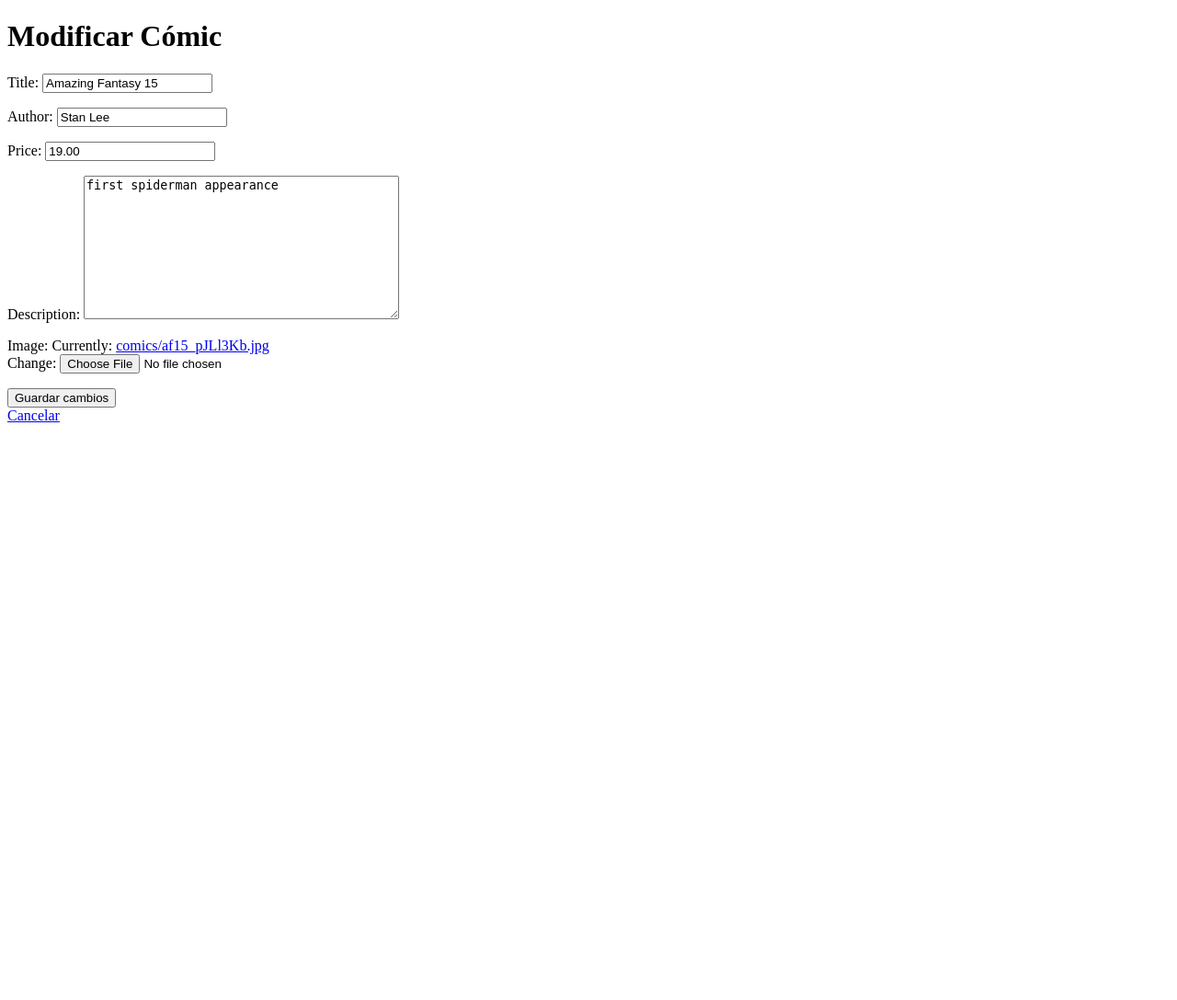
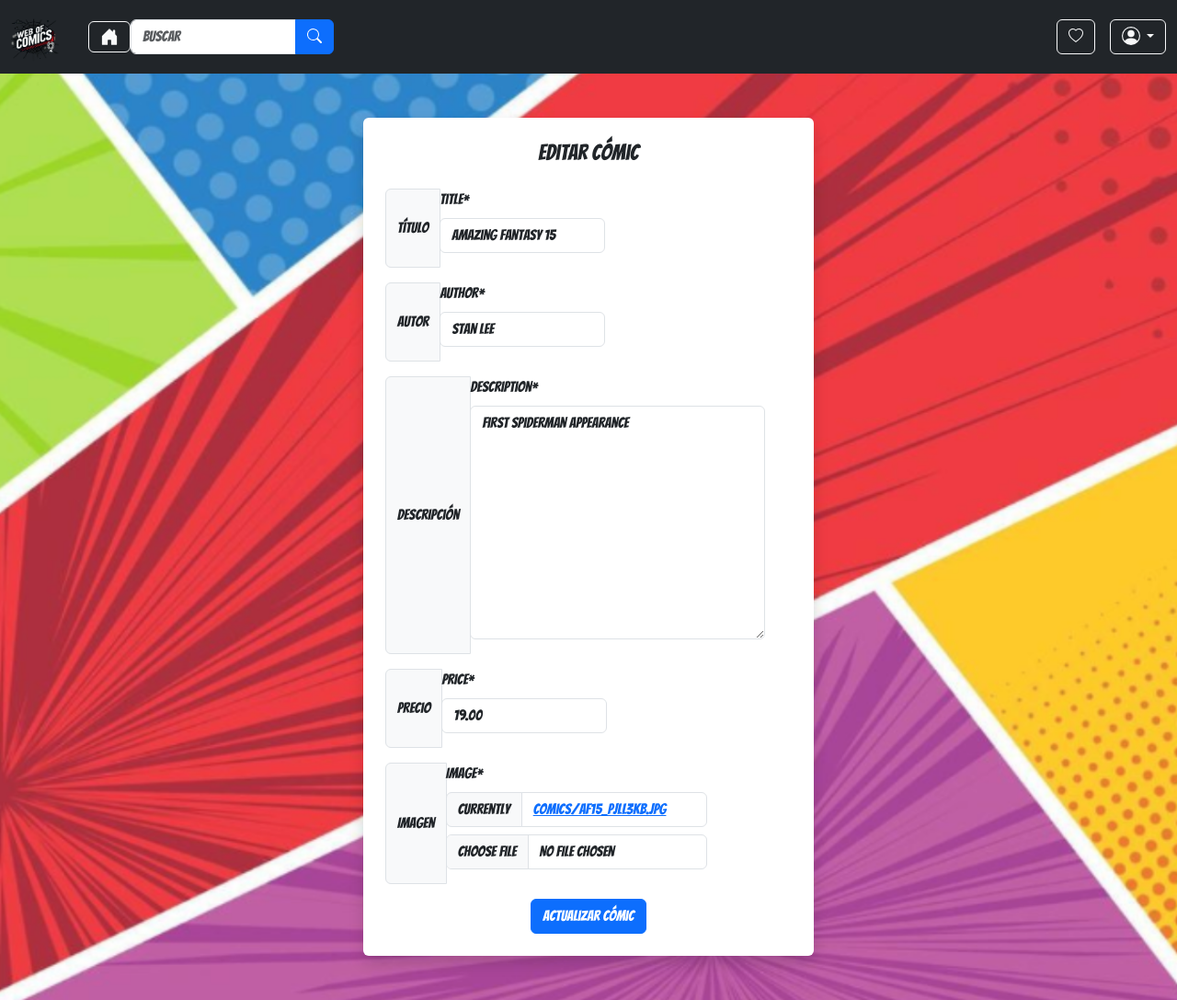
Before and after one commit to vector2202/webofcomics, a Django app: page /comic/6/update/ in a window 1280 px wide. Shown: the whole page at 92% size. Before the commit the page ends 459 px from the top, so only its background shows below. Run offline with Django 5.2, Linux system fonts and the light colour scheme; a user stored in the database is signed in; data comes from the database, SQL or seed files in the repository; both versions use the stored data as it was after the commit; some libraries are stand-ins or nearby versions; some web fonts are replaced.

Commit message:
Modificar y add integrados

```diff
--- a/webofcomics/comics/views.py
+++ b/webofcomics/comics/views.py
@@ -30,6 +30,8 @@ def register_comic(request):
     if request.method == 'POST':
         comic_form = ComicForm(request.POST, request.FILES)
         print(comic_form)
+        print(comic_form)
+        print("Form errors:", comic_form.errors)
         if comic_form.is_valid():
             print("Saving comic")
             comic = comic_form.save(commit=False)
@@ -38,7 +40,7 @@ def register_comic(request):
             return redirect('home')
     else:
         comic_form = ComicForm()
-    return render(request, 'comics/register_comic.html', {'comic': comic_form})
+    return render(request, 'comics/register_comic.html', {'form': comic_form})
 
 @login_required
 def update_comic(request, comic_id):
@@ -47,12 +49,15 @@ def update_comic(request, comic_id):
         return redirect('home')
     if request.method == 'POST':
         form = ComicForm(request.POST, request.FILES, instance=comic)
+        print("UPDATE")
+        print("Form errors:", form.errors)
+
         if form.is_valid():
             form.save()
             return redirect('comic_detail', comic_id=comic.id)
     else:
         form = ComicForm(instance=comic)
-    return render(request, 'update_comic.html', {'form': form, 'comic': comic})
+    return render(request, 'comics/update_comic.html', {'form': form, 'comic': comic})
 
 @login_required
 def delete_comic(request, comic_id):
--- a/webofcomics/templates/comics/update_comic.html
+++ b/webofcomics/templates/comics/update_comic.html
@@ -1,3 +1,5 @@
+{% load static %}
+{% load crispy_forms_tags %}
 <!DOCTYPE html>
 <html lang="es">
 
@@ -13,8 +15,7 @@
     rel="stylesheet">
 
 
-    <link rel="stylesheet" href="style.css">
-
+  <link rel="stylesheet" href="{% static 'home/style.css' %}">
 </head>
 
 <body class="bg-custom">
@@ -22,15 +23,14 @@
   <nav class="navbar navbar-expand-lg navbar-dark bg-dark">
     <div class="container-fluid">
       <a class="navbar-brand" href="#">
-                <img src="{% static 'images/logocomics.png' %}" alt="Logo" height="50"
-                    class="d-inline-block align-text-top">
+        <img src="{% static 'images/logocomics.png' %}" alt="Logo" height="50" class="d-inline-block align-text-top">
 
       </a>
       <!-- Botón de "Home" -->
       <button class="btn btn-outline-light d-flex align-items-center ms-3" type="button"
         onclick="window.location.href='/'">
-                <svg xmlns="http://www.w3.org/2000/svg" width="20" height="20" fill="currentColor"
-                    class="bi bi-house-door-fill" viewBox="0 0 16 16">
+        <svg xmlns="http://www.w3.org/2000/svg" width="20" height="20" fill="currentColor" class="bi bi-house-door-fill"
+          viewBox="0 0 16 16">
           <path
             d="M6.5 14.5v-3.505c0-.245.25-.495.5-.495h2c.25 0 .5.25.5.5v3.5a.5.5 0 0 0 .5.5h4a.5.5 0 0 0 .5-.5v-7a.5.5 0 0 0-.146-.354L13 5.793V2.5a.5.5 0 0 0-.5-.5h-1a.5.5 0 0 0-.5.5v1.293L8.354 1.146a.5.5 0 0 0-.708 0l-6 6A.5.5 0 0 0 1.5 7.5v7a.5.5 0 0 0 .5.5h4a.5.5 0 0 0 .5-.5" />
         </svg>
@@ -41,8 +41,8 @@
           <input type="text" name="q" class="form-control" placeholder="Buscar" aria-label="Buscar"
             aria-describedby="button-search" />
           <button class="btn btn-primary" type="button" id="button-search">
-                        <svg xmlns="http://www.w3.org/2000/svg" width="16" height="16" fill="currentColor"
-                            class="bi bi-search" viewBox="0 0 16 16">
+            <svg xmlns="http://www.w3.org/2000/svg" width="16" height="16" fill="currentColor" class="bi bi-search"
+              viewBox="0 0 16 16">
               <path
                 d="M11.742 10.344a6.5 6.5 0 1 0-1.397 1.398h-.001q.044.06.098.115l3.85 3.85a1 1 0 0 0 1.415-1.414l-3.85-3.85a1 1 0 0 0-.115-.1zM12 6.5a5.5 5.5 0 1 1-11 0 5.5 5.5 0 0 1 11 0" />
             </svg>
@@ -64,8 +64,8 @@
         <div class="dropdown ms-2">
           <button class="btn btn-outline-light dropdown-toggle" type="button" id="perfilDropdown"
             data-bs-toggle="dropdown" aria-expanded="false">
-                        <svg xmlns="http://www.w3.org/2000/svg" width="20" height="20" fill="currentColor"
-                            class="bi bi-person-circle" viewBox="0 0 16 16">
+            <svg xmlns="http://www.w3.org/2000/svg" width="20" height="20" fill="currentColor" class="bi bi-person-circle"
+              viewBox="0 0 16 16">
               <path d="M11 6a3 3 0 1 1-6 0 3 3 0 0 1 6 0" />
               <path fill-rule="evenodd"
                 d="M0 8a8 8 0 1 1 16 0A8 8 0 0 1 0 8m8-7a7 7 0 0 0-5.468 11.37C3.242 11.226 4.805 10 8 10s4.757 1.225 5.468 2.37A7 7 0 0 0 8 1" />
@@ -115,66 +115,54 @@
     </div>
   </nav>
 
-
   <!-- Contenedor -->
   <div class="main-container container my-5">
     <div class="d-flex justify-content-center align-items-center">
       <div class="login-box col-lg-5 bg-white rounded shadow p-4">
         <!-- Título del Formulario -->
         <div class="login-title text-center mb-4">
-                    <p class="h4 afacad-flux">Editar Comic</p>
+          <p class="h4 afacad-flux">Editar Cómic</p>
         </div>
         <!-- Formulario de Edición de Comic -->
-                <form>
+        <form method="post" enctype="multipart/form-data">
+          {% csrf_token %}
           <!-- Titulo del Comic -->
           <div class="input-group mb-3">
             <span class="input-group-text" id="title-label">Título</span>
-                        <input type="text" class="form-control" placeholder="Ingresa el Nuevo Título del Comic"
-                            aria-label="Titulo de Comic" aria-describedby="title-label" required />
+            {{ form.title|as_crispy_field }}
           </div>
-
 	  <!-- Autor -->
           <div class="input-group mb-3">
             <span class="input-group-text" id="author-label">Autor</span>
-                        <input type="text" class="form-control " placeholder="Ingresa el Nuevo Autor"
-                            aria-label="Nombre del Autor" aria-describedby="author-label" required />
+            {{ form.author|as_crispy_field }}
+          </div>
+	  <!-- Descripción -->
+          <div class="input-group mb-3">
+            <span class="input-group-text" id="description-label">Descripción</span>
+            {{ form.description|as_crispy_field }}
+          </div>
+          <!-- Precio -->
+          <div class="input-group mb-3">
+            <span class="input-group-text" id="price-label">Precio</span>
+            {{ form.price|as_crispy_field }}
+          </div>
+          <!-- Imagen del Comic -->
+          <div class="input-group mb-3">
+            <span class="input-group-text" id="image-label">Imagen</span>
+            {{ form.image|as_crispy_field }}
           </div>
 
-                    <!-- Precio -->
-                    <div class="input-group mb-3">
-                        <span class="input-group-text" id="price-label">$</span>
-                        <input type="text" class="form-control " placeholder="Ingresa el Nuevo precio del Comic"
-                            aria-label="Precio del Comic" aria-describedby="price-label" required />
+          <!-- Botón de Actualización -->
+          <div class="d-flex justify-content-center">
+            <button type="submit" class="btn btn-primary">Actualizar Cómic</button>
           </div>
-
-                    <!-- Descripcion -->
-                    <div class="input-group mb-3">
-                        <span class="input-group-text" id="desc-label">Descripción</span>
-                        <!-- <input
-                            type="text"
-                            class="form-control "
-                            placeholder="Ingresa una descripción"
-                            aria-label="Descripcion del comic"
-                            aria-describedby="desc-label" required /> -->
-                        <textarea class="form-control" placeholder="Ingresa la nueva descripción"
-                            aria-label="Descripcion del comic" aria-describedby="desc-label" required></textarea>
-                    </div>
-
-                    <!-- Imagen del Comic -->
-                    <div class="input-group mb-3">
-                        <span class="input-group-text" id="img-label">Imagen</span>
-                        <input type="file" class="form-control" placeholder="Ingresa la Nueva imagen"
-                            aria-label="Imagen del Comic" aria-describedby="img-label" required />
-                    </div>
-
-                    <button class="btn btn-success w-100">Confirmar Edición</button>
         </form>
       </div>
     </div>
   </div>
 
-    <!-- Bootstrap JS -->
-    <script src="https://cdn.jsdelivr.net/npm/bootstrap@5.3.0/dist/js/bootstrap.bundle.min.js"></script>
+  <script src="https://cdn.jsdelivr.net/npm/@popperjs/core@2.11.6/dist/umd/popper.min.js"></script>
+  <script src="https://cdn.jsdelivr.net/npm/bootstrap@5.3.0/dist/js/bootstrap.min.js"></script>
 </body>
 
 </html>
```
Also changed, not shown: webofcomics/templates/comics/register_comic.html (+21 -14 lines), webofcomics/db.sqlite3, webofcomics/media/comics/omd.jpg (added). Lines whose indentation alone changed are shown as unchanged.
